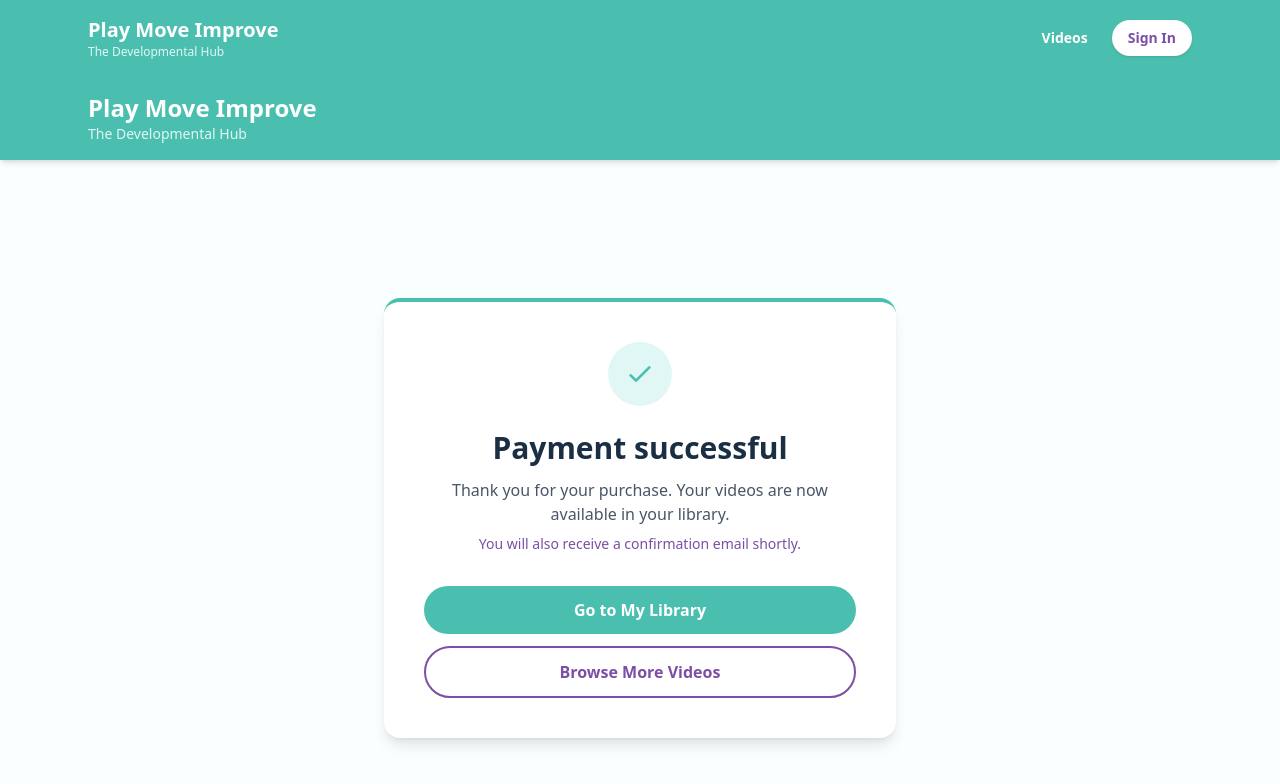
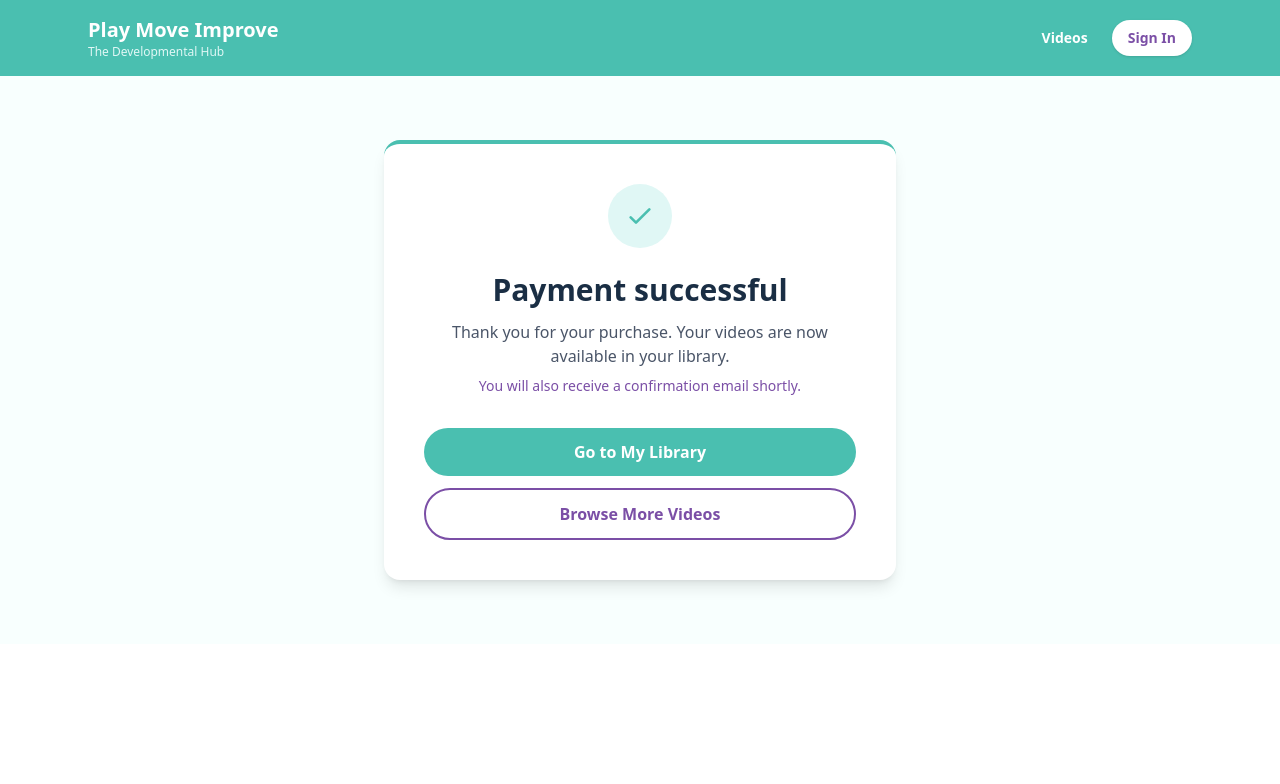
Before and after one commit to developmentalhub/playmoveimprovetraining, a Next.js app: page /success in a window 1280 px wide. Shown: the top 784 px of the page. Built offline with nearby package versions, Linux system fonts and the light colour scheme; no server answers.

Commit message:
fix success page

```diff
--- a/src/app/success/page.tsx
+++ b/src/app/success/page.tsx
@@ -1,6 +1,5 @@
 'use client'
 import Link from 'next/link'
-import { useEffect } from 'react'
 import { useSearchParams } from 'next/navigation'
 import { Suspense } from 'react'
 
@@ -8,23 +7,9 @@ function SuccessContent() {
   const searchParams = useSearchParams()
   const sessionId = searchParams.get('session_id')
 
-  useEffect(() => {
-    // We'll use this session_id for the webhook later
-    console.log('Payment session:', sessionId)
-  }, [sessionId])
-
   return (
-    <div className="min-h-screen flex flex-col" style={{backgroundColor: '#f8fffe'}}>
-
-      {/* Header */}
-      <div style={{backgroundColor: '#4ABFB0'}} className="shadow-md">
-        <div className="max-w-6xl mx-auto px-6 py-4">
-          <h1 className="text-2xl font-bold text-white">Play Move Improve</h1>
-          <p className="text-sm" style={{color: '#e0f7f5'}}>The Developmental Hub</p>
-        </div>
-      </div>
-
-      <div className="flex-1 flex items-center justify-center px-6 py-16">
+    <div className="flex-1 flex items-center justify-center px-6 py-16"
+         style={{backgroundColor: '#f8fffe'}}>
       <div className="bg-white rounded-2xl shadow-lg p-10 w-full max-w-lg text-center border-t-4"
            style={{borderColor: '#4ABFB0'}}>
 
@@ -61,7 +46,6 @@ function SuccessContent() {
         </div>
       </div>
     </div>
-    </div>
   )
 }
 
```
Lines whose indentation alone changed are shown as unchanged.
